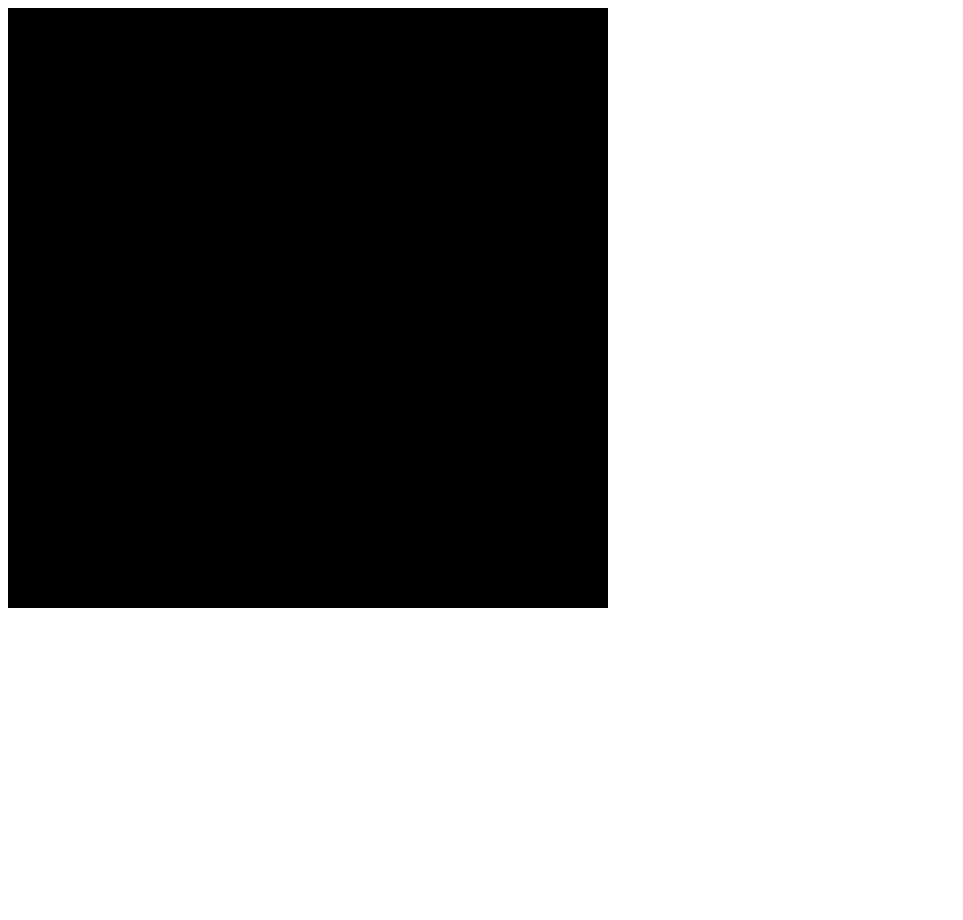
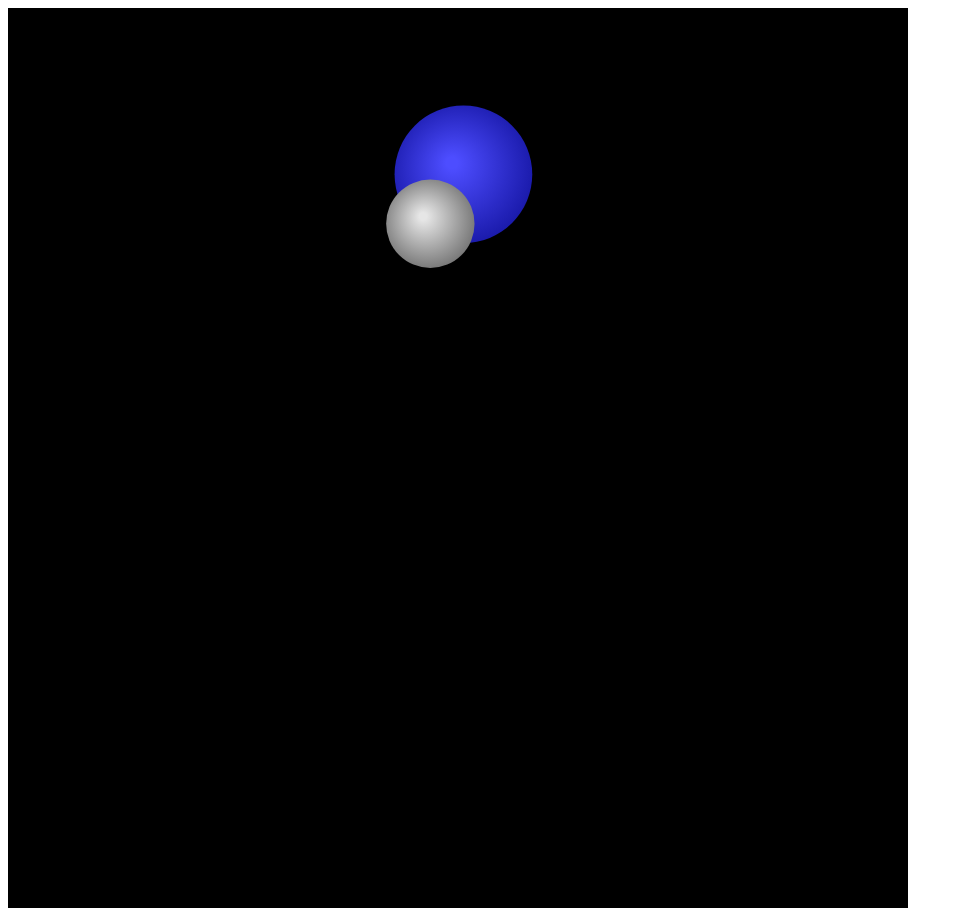
Before and after one commit to j-goodman/Tycho, a plain HTML site: page index.html in a window 1280 px wide. Shown: the whole page, without its empty margins (0-963 px from the left). Before the commit the page ends 800 px from the top, so only its background shows below. Drawn offline with Linux system fonts and the light colour scheme.

Commit message:
Debug orbital drawing

```diff
--- a/bundle.js
+++ b/bundle.js
@@ -49,20 +49,30 @@
 	window.onload = function () {
 	  var canvas = document.getElementById("canvas");
 
-	  var earth = new tycho.Mass(60, 0.000055, 30, 30, 30, 10, 10, 0);
-	  var moon = new tycho.Mass(24, 0.000055, 230, 230, 230, -10, -10, 0);
+	  var G = 0.000000001;
+	  var vPt = {x: 450, y: 450, z: 540};
+
+	  var earth = new tycho.Mass(1, 60, 0.000055, 450, 200, -100, 0.5, -1, 1, "#4d4dff", "#000080", G);
+	  var moon = new tycho.Mass(2, 30, 0.000055, 450, 300, -100, -4, 8, -8, "#e6e6e6", "#404040", G);
 	  var bodies = [];
 	  bodies.push(earth);
 	  bodies.push(moon);
 
 	  setInterval(function() {
 
-	    earth.move(bodies);
-	    moon.move(bodies);
-	    earth.sphereDraw(canvas, "#0000ff");
-	    moon.sphereDraw(canvas, "#ffffff");
+	    var ctx = canvas.getContext('2d');
+	    ctx.clearRect(0, 0, canvas.width, canvas.height);
 
-	  }, 750);
+	    bodies.sort(function(a, b) {
+	      return b.pos.z - a.pos.z;
+	    });
+
+	    bodies.forEach(function(body) {
+	      body.move(bodies);
+	      body.sphereDraw(canvas, vPt);
+	    });
+
+	  }, 32);
 	};
 
 
@@ -77,6 +87,7 @@
 	var tycho = {
 
 	  Mass: function (
+	      id,
 	      radius,
 	      density,
 	      xInitial,
@@ -85,29 +96,39 @@
 	      xInitialSpeed,
 	      yInitialSpeed,
 	      zInitialSpeed,
+	      hue,
+	      shade,
 	      G
 	  )
 	  {
 	    if (!G) { this.G = 0.00006674; }
 	    // megaMeters used throughout (1,000,000m) //
 	    else { this.G = G; }
+	    this.id = id;
 	    this.radius = radius;
 	    this.density = density;
 	    this.mass = density*(4/3)*Math.PI*Math.pow(this.radius, 3);
 	    this.pos = {x: xInitial, y: yInitial, z: zInitial};
 	    this.speed = {x: xInitialSpeed, y: yInitialSpeed, z: zInitialSpeed};
 	    this.accel = {x: 0, y: 0, z: 0};
+	    this.hue = hue;
+	    this.shade = shade;
 
 	    this._gravityAccel = function (G, massOne, massTwo, distance) {
-	      return massOne * ((G*massOne*massTwo)*Math.pow(distance, 2));
+	      return ( massOne.mass * (G*massOne.mass*massTwo.mass) * Math.pow(distance, 2) );
 	    };
 
 	    this._linearGravitate = function (masses, coord) {
 	      masses.forEach(function(foreignMass){
-	        var distance = (this.pos[coord]-foreignMass.pos[coord]);
-	        console.log(this.accel);
-	        this.accel[coord] = this._gravityAccel(G, this.mass, foreignMass, distance);
-	        console.log(this.accel);
+
+	        if (this.id !== foreignMass.id) {
+	          var towards;
+	          if (this.pos[coord] > foreignMass.pos[coord]) { towards = (-1); }
+	          else { towards = 1; }
+	          var distance = (this.pos[coord]-foreignMass.pos[coord]);
+	          this.accel[coord] = towards * Math.abs(this._gravityAccel(this.G, foreignMass, this, distance));
+	        }
+
 	      }.bind(this));
 	    };
 
@@ -125,20 +146,32 @@
 	      }.bind(this));
 	    };
 
-	    this.sphereDraw = function (canvas, color, vanishingPoint) {
+	    this.sphereDraw = function (canvas, vanishingPoint) {
 	      if (!vanishingPoint) {
 	        vanishingPoint = {x: canvas.width/2, y: canvas.height/2, z: canvas.width};
 	      }
-	      var behind = (vanishingPoint.z-this.pos.z+1)/vanishingPoint;
+	      var behind = (vanishingPoint.z-this.pos.z+1)/vanishingPoint.z;
 	      var before = 1-behind;
 	      var screenX = this.pos.x * behind + vanishingPoint.x * before;
 	      var screenY = this.pos.y * behind + vanishingPoint.y * before;
 	      var screenRadius = this.radius * behind;
 
 	      var ctx = canvas.getContext('2d');
+	      // ctx.drawImage(document.getElementById("whitesphere"), screenX-screenRadius, screenY-screenRadius, screenRadius*2, screenRadius*2);
 	      ctx.beginPath();
 	      ctx.arc(screenX, screenY, screenRadius, 0, 2*Math.PI);
-	      ctx.fillStyle = color;
+
+	      gradient = ctx.createRadialGradient(
+	        screenX-screenRadius/6,
+	        screenY-screenRadius/6,
+	        screenRadius/12,
+	        screenX,
+	        screenY,
+	        screenRadius*1.6);
+	      gradient.addColorStop(0,this.hue);
+	      gradient.addColorStop(1,this.shade);
+
+	      ctx.fillStyle = gradient;
 	      ctx.fill();
 	    };
 	  },
--- a/index.html
+++ b/index.html
@@ -6,12 +6,17 @@
   </head>
   <body>
     <script src="./bundle.js" charset="utf-8"></script>
-    <canvas id="canvas" width="600" height="600"></canvas>
+    <canvas id="canvas" width="900" height="900"></canvas>
+    <img id="whitesphere" class="asset" src="./assets/whitesphere.png"></img>
   </body>
 
   <style media="screen">
     #canvas {
       background: black;
     }
+
+    .asset {
+      display: none;
+    }
   </style>
 </html>
```
Also changed, not shown: 3dDemo.js (+17 -7 lines), tycho.js (+31 -8 lines), assets/whitesphere.png (added), 2 other files.
